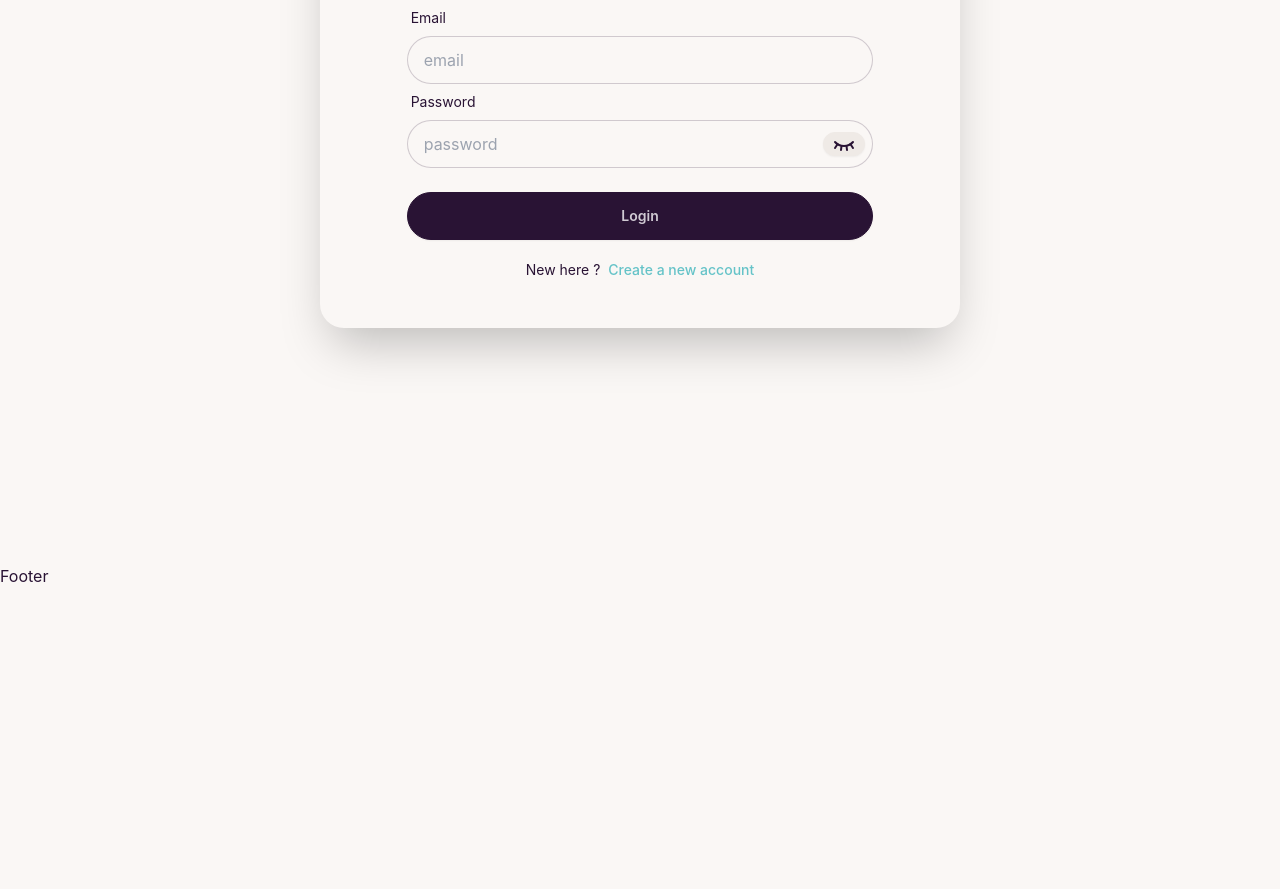
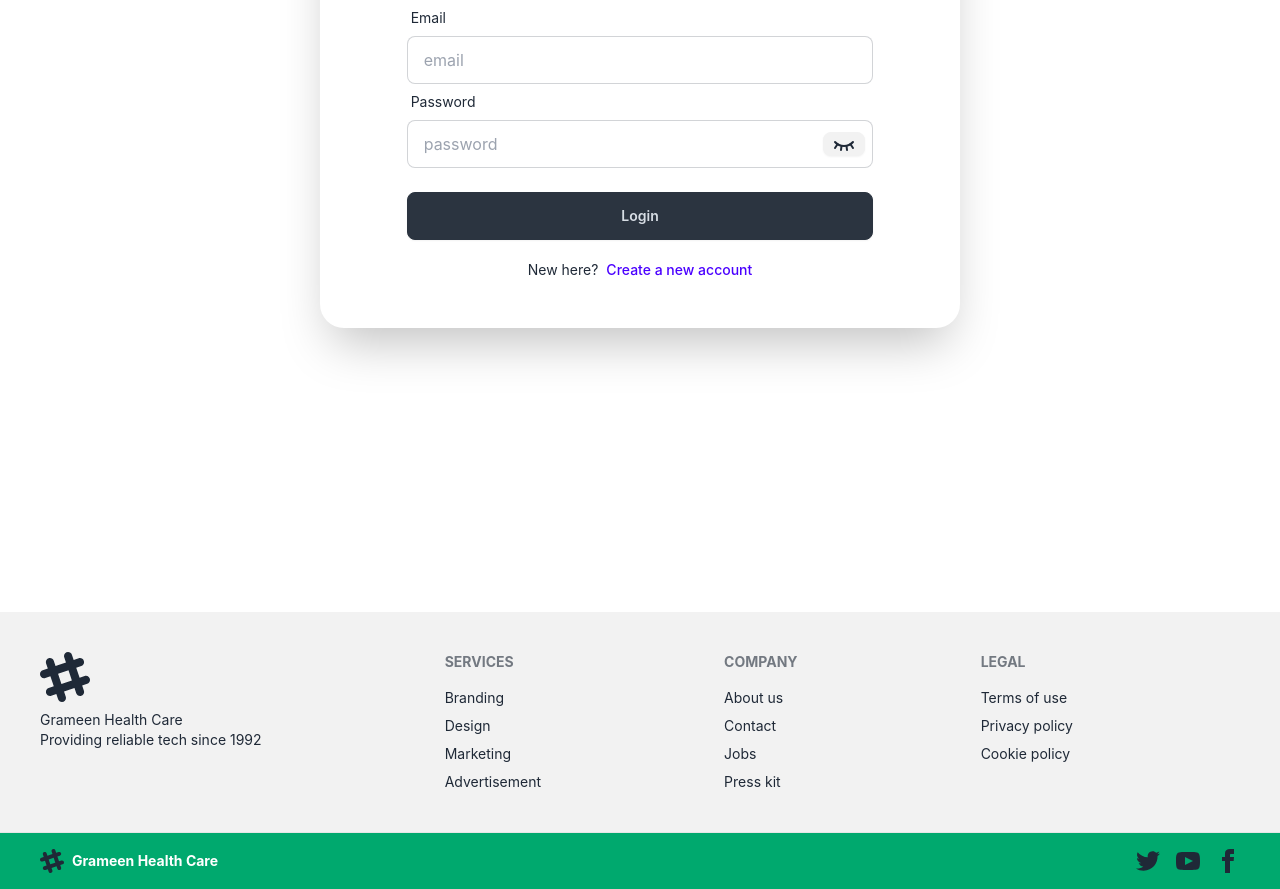
Before and after one commit to nurealammiaji/grameen-health-client, a React (Vite) app: page /login in a window 1280 px wide. Shown: the part 400-1289 px from the top of the page. Before the commit the page ends 988 px from the top, so only its background shows below. Built offline with nearby package versions, Linux system fonts and the light colour scheme.

Commit message:
redirection problem resolved

```diff
--- a/src/components/Footer/Footer.jsx
+++ b/src/components/Footer/Footer.jsx
@@ -2,7 +2,104 @@
 
 const Footer = () => {
     return (
-        <div>Footer</div>
+        <div>
+            <br /><br />
+            <footer className="p-10 footer bg-base-200 text-base-content">
+                <aside>
+                    <svg
+                        width="50"
+                        height="50"
+                        viewBox="0 0 24 24"
+                        xmlns="http://www.w3.org/2000/svg"
+                        fillRule="evenodd"
+                        clipRule="evenodd"
+                        className="fill-current">
+                        <path
+                            d="M22.672 15.226l-2.432.811.841 2.515c.33 1.019-.209 2.127-1.23 2.456-1.15.325-2.148-.321-2.463-1.226l-.84-2.518-5.013 1.677.84 2.517c.391 1.203-.434 2.542-1.831 2.542-.88 0-1.601-.564-1.86-1.314l-.842-2.516-2.431.809c-1.135.328-2.145-.317-2.463-1.229-.329-1.018.211-2.127 1.231-2.456l2.432-.809-1.621-4.823-2.432.808c-1.355.384-2.558-.59-2.558-1.839 0-.817.509-1.582 1.327-1.846l2.433-.809-.842-2.515c-.33-1.02.211-2.129 1.232-2.458 1.02-.329 2.13.209 2.461 1.229l.842 2.515 5.011-1.677-.839-2.517c-.403-1.238.484-2.553 1.843-2.553.819 0 1.585.509 1.85 1.326l.841 2.517 2.431-.81c1.02-.33 2.131.211 2.461 1.229.332 1.018-.21 2.126-1.23 2.456l-2.433.809 1.622 4.823 2.433-.809c1.242-.401 2.557.484 2.557 1.838 0 .819-.51 1.583-1.328 1.847m-8.992-6.428l-5.01 1.675 1.619 4.828 5.011-1.674-1.62-4.829z"></path>
+                    </svg>
+                    <p>
+                        Grameen Health Care
+                        <br />
+                        Providing reliable tech since 1992
+                    </p>
+                </aside>
+                <nav>
+                    <h6 className="footer-title">Services</h6>
+                    <a className="link link-hover">Branding</a>
+                    <a className="link link-hover">Design</a>
+                    <a className="link link-hover">Marketing</a>
+                    <a className="link link-hover">Advertisement</a>
+                </nav>
+                <nav>
+                    <h6 className="footer-title">Company</h6>
+                    <a className="link link-hover">About us</a>
+                    <a className="link link-hover">Contact</a>
+                    <a className="link link-hover">Jobs</a>
+                    <a className="link link-hover">Press kit</a>
+                </nav>
+                <nav>
+                    <h6 className="footer-title">Legal</h6>
+                    <a className="link link-hover">Terms of use</a>
+                    <a className="link link-hover">Privacy policy</a>
+                    <a className="link link-hover">Cookie policy</a>
+                </nav>
+            </footer>
+            <footer className="px-10 py-4 border-t footer bg-success text-base-content border-base-300">
+                <aside className="items-center grid-flow-col">
+                    <svg
+                        width="24"
+                        height="24"
+                        viewBox="0 0 24 24"
+                        xmlns="http://www.w3.org/2000/svg"
+                        fillRule="evenodd"
+                        clipRule="evenodd"
+                        className="fill-current">
+                        <path
+                            d="M22.672 15.226l-2.432.811.841 2.515c.33 1.019-.209 2.127-1.23 2.456-1.15.325-2.148-.321-2.463-1.226l-.84-2.518-5.013 1.677.84 2.517c.391 1.203-.434 2.542-1.831 2.542-.88 0-1.601-.564-1.86-1.314l-.842-2.516-2.431.809c-1.135.328-2.145-.317-2.463-1.229-.329-1.018.211-2.127 1.231-2.456l2.432-.809-1.621-4.823-2.432.808c-1.355.384-2.558-.59-2.558-1.839 0-.817.509-1.582 1.327-1.846l2.433-.809-.842-2.515c-.33-1.02.211-2.129 1.232-2.458 1.02-.329 2.13.209 2.461 1.229l.842 2.515 5.011-1.677-.839-2.517c-.403-1.238.484-2.553 1.843-2.553.819 0 1.585.509 1.85 1.326l.841 2.517 2.431-.81c1.02-.33 2.131.211 2.461 1.229.332 1.018-.21 2.126-1.23 2.456l-2.433.809 1.622 4.823 2.433-.809c1.242-.401 2.557.484 2.557 1.838 0 .819-.51 1.583-1.328 1.847m-8.992-6.428l-5.01 1.675 1.619 4.828 5.011-1.674-1.62-4.829z"></path>
+                    </svg>
+                    <div>
+                        <p className="font-bold text-white">Grameen Health Care</p>
+                    </div>
+                </aside>
+                <nav className="md:place-self-center md:justify-self-end">
+                    <div className="grid grid-flow-col gap-4">
+                        <a>
+                            <svg
+                                xmlns="http://www.w3.org/2000/svg"
+                                width="24"
+                                height="24"
+                                viewBox="0 0 24 24"
+                                className="fill-current">
+                                <path
+                                    d="M24 4.557c-.883.392-1.832.656-2.828.775 1.017-.609 1.798-1.574 2.165-2.724-.951.564-2.005.974-3.127 1.195-.897-.957-2.178-1.555-3.594-1.555-3.179 0-5.515 2.966-4.797 6.045-4.091-.205-7.719-2.165-10.148-5.144-1.29 2.213-.669 5.108 1.523 6.574-.806-.026-1.566-.247-2.229-.616-.054 2.281 1.581 4.415 3.949 4.89-.693.188-1.452.232-2.224.084.626 1.956 2.444 3.379 4.6 3.419-2.07 1.623-4.678 2.348-7.29 2.04 2.179 1.397 4.768 2.212 7.548 2.212 9.142 0 14.307-7.721 13.995-14.646.962-.695 1.797-1.562 2.457-2.549z"></path>
+                            </svg>
+                        </a>
+                        <a>
+                            <svg
+                                xmlns="http://www.w3.org/2000/svg"
+                                width="24"
+                                height="24"
+                                viewBox="0 0 24 24"
+                                className="fill-current">
+                                <path
+                                    d="M19.615 3.184c-3.604-.246-11.631-.245-15.23 0-3.897.266-4.356 2.62-4.385 8.816.029 6.185.484 8.549 4.385 8.816 3.6.245 11.626.246 15.23 0 3.897-.266 4.356-2.62 4.385-8.816-.029-6.185-.484-8.549-4.385-8.816zm-10.615 12.816v-8l8 3.993-8 4.007z"></path>
+                            </svg>
+                        </a>
+                        <a>
+                            <svg
+                                xmlns="http://www.w3.org/2000/svg"
+                                width="24"
+                                height="24"
+                                viewBox="0 0 24 24"
+                                className="fill-current">
+                                <path
+                                    d="M9 8h-3v4h3v12h5v-12h3.642l.358-4h-4v-1.667c0-.955.192-1.333 1.115-1.333h2.885v-5h-3.808c-3.596 0-5.192 1.583-5.192 4.615v3.385z"></path>
+                            </svg>
+                        </a>
+                    </div>
+                </nav>
+            </footer>
+        </div>
     )
 }
 
--- a/src/components/Navbar/Navbar.jsx
+++ b/src/components/Navbar/Navbar.jsx
@@ -13,7 +13,7 @@
 
     return (
         <nav>
-            <div className="navbar bg-base-100">
+            <div className="navbar bg-base-200">
                 <div className="navbar-start">
                     <div className="dropdown">
                         <div tabIndex={0} role="button" className="btn btn-ghost lg:hidden">
@@ -52,7 +52,7 @@
                         <li>
                             <details>
                                 <summary>Parent</summary>
-                                <ul className="p-2 w-32">
+                                <ul className="w-32 p-2">
                                     <li><a>Submenu 1</a></li>
                                     <li><a>Submenu 2</a></li>
                                 </ul>
@@ -67,9 +67,9 @@
                             <div>
                                 <button className="btn btn-sm">{user.email}</button>
                                 <span className="mx-2">||</span>
-                                <button onClick={handleLogout} className="btn btn-sm btn-circle p-2"><AiOutlineLogout className="text-error font-bold" /></button>
+                                <button onClick={handleLogout} className="p-2 btn btn-sm btn-circle"><AiOutlineLogout className="font-bold text-error" /></button>
                             </div> :
-                            <Link to={"/login"} className="btn btn-sm tooltip tooltip-bottom btn-circle p-2" data-tip="Login" ><AiOutlineLogin className="text-success font-bold" /></Link>
+                            <Link to={"/login"} className="p-2 btn btn-sm tooltip tooltip-bottom btn-circle" data-tip="Login" ><AiOutlineLogin className="font-bold text-success" /></Link>
                     }
                 </div>
             </div>
--- a/src/pages/Login/Login.jsx
+++ b/src/pages/Login/Login.jsx
@@ -7,29 +7,28 @@
 
 const Login = () => {
 
-    const { register, handleSubmit, watch, formState: { errors } } = useForm();
+    const { register, handleSubmit, formState: { errors } } = useForm();
 
-    const { login, setAuthenticated, setUser, setLoading } = useContext(AuthContext);
+    const { setAuthenticated, setLoading, login } = useContext(AuthContext);
     const [eyeClose, setEyeClose] = useState(true);
     const location = useLocation();
     const navigate = useNavigate();
     const from = location?.state?.from?.pathname || "/";
 
-    const handleLogin = (data) => {
-        const email = data.email;
-        const password = data.password;
-        console.log(email, password);
+    const handleLogin = async (data) => {
+        const { email, password } = data;
         login(email, password)
-            // .then((res) => {
-            //     localStorage.setItem('accessToken', res.data.accessToken);
-            //     localStorage.setItem('userId', res.data.id);
-            //     setAuthenticated(true);
-            //     navigate(from, {replace: true});
-            // })
-            // .catch((err) => {
-            //     console.error(err);
-            //     setAuthenticated(false);
-            // });
+            .then(({ data }) => {
+                localStorage.setItem('accessToken', data.accessToken);
+                localStorage.setItem('userId', data.id);
+                setAuthenticated(true);
+                setLoading(false);
+                navigate(from, { replace: true });
+            })
+            .catch((err) => {
+                console.error(err);
+                setLoading(false);
+            });
     };
 
     return (
@@ -55,12 +54,9 @@
                                     <span className="label-text">Password</span>
                                 </label>
                                 <div className="relative flex items-center">
-                                    <input {...register("password", { required: true })} type={(eyeClose) ? 'password' : 'text'} placeholder="password" name="password" className="w-full input input-bordered" />
+                                    <input {...register("password", { required: true })} type={eyeClose ? 'password' : 'text'} placeholder="password" name="password" className="w-full input input-bordered" />
                                     <p onClick={() => setEyeClose(!eyeClose)} className="absolute right-2 btn btn-xs">
-                                        {
-                                            (eyeClose) ?
-                                                <TbEyeClosed className="text-2xl" /> : <TbEye className="text-2xl" />
-                                        }
+                                        {eyeClose ? <TbEyeClosed className="text-2xl" /> : <TbEye className="text-2xl" />}
                                     </p>
                                 </div>
                                 {errors.password?.type === 'required' && <span className="text-error">Password is required !!</span>}
@@ -70,23 +66,18 @@
                             </div>
                         </form>
                         <div className="flex items-center justify-center mt-3">
-                            <label className="label"><span className="mr-2 text-sm">New here ?</span>
+                            <label className="label">
+                                <span className="mr-2 text-sm">New here?</span>
                                 <Link to="/register" className="text-sm font-medium text-primary label-text-alt link link-hover">
                                     Create a new account
                                 </Link>
                             </label>
                         </div>
-                        {/* <div className="divider">or</div>
-                        <div className="flex justify-center">
-                            <label className="label">
-                                <span className="font-medium label-text">Login with</span>
-                            </label>
-                        </div> */}
                     </div>
                 </div>
             </div>
             <br /><br />
-        </div >
+        </div>
     );
 };
 
--- a/src/providers/AuthProvider.jsx
+++ b/src/providers/AuthProvider.jsx
@@ -6,28 +6,17 @@
 
 const AuthProvider = ({ children }) => {
 
+    const accessToken = localStorage.getItem('accessToken');
+    const userId = localStorage.getItem('userId');
+
     const axiosPublic = useAxiosPublic();
     const [loading, setLoading] = useState(true);
-    const [authenticated, setAuthenticated] = useState(!!localStorage.getItem('accessToken')); // Initialize based on token presence
+    const [authenticated, setAuthenticated] = useState(!!accessToken); // Initialize based on token presence
     const [user, setUser] = useState(null);
-
-    const accessToken = localStorage.getItem('accessToken');
-    const userId = localStorage.getItem('userId');
 
     const login = async (email, password) => {
         setLoading(true);
         return await axiosPublic.post('/auth/login', { email, password })
-            .then(({ data }) => {
-                localStorage.setItem('accessToken', data.accessToken);
-                localStorage.setItem('userId', data.id);
-                setAuthenticated(true); // Set authenticated to true on successful login
-                setUser(data.user); // Optionally set user data if available in the response
-                setLoading(false);
-            })
-            .catch((err) => {
-                console.error(err);
-                setLoading(false);
-            });
     };
 
     const logout = () => {
@@ -54,7 +43,7 @@
                     .catch((err) => {
                         console.error(err);
                         setLoading(false);
-                        logout(); // Optionally log out if fetching user data fails
+                        logout();
                     });
             };
             auth();
@@ -65,7 +54,9 @@
 
     const authInfo = {
         user,
+        setUser,
         loading,
+        setLoading,
         login,
         logout,
         authenticated,
--- a/src/routes/PrivateRoute.jsx
+++ b/src/routes/PrivateRoute.jsx
@@ -4,11 +4,11 @@
 
 const PrivateRoute = ({ children }) => {
 
-    const { user, loading } = useContext(AuthContext);
+    const { user, loading, authenticated } = useContext(AuthContext);
     const location = useLocation();
 
     if (loading) {
-        return <div className="flex justify-center items-center">
+        return <div className="flex items-center justify-center">
             <button className="btn">
                 <span className="loading loading-spinner text-success"></span>
                 Loading ...
@@ -16,7 +16,7 @@
         </div>
     }
 
-    if (user) {
+    if (user || authenticated) {
         return children;
     }
 
--- a/tailwind.config.js
+++ b/tailwind.config.js
@@ -11,6 +11,6 @@
     require('daisyui'),
   ],
   daisyui: {
-    themes: ["cupcake"],
+    themes: ["light", "dark"],
   },
 }
```
